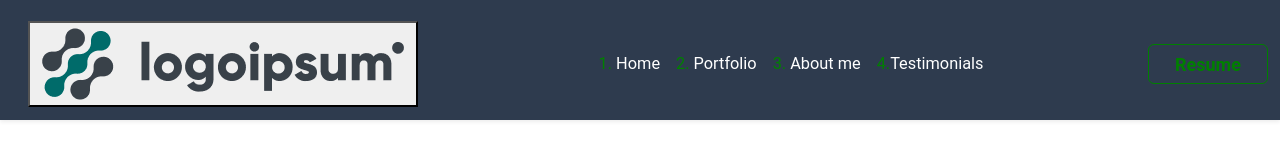
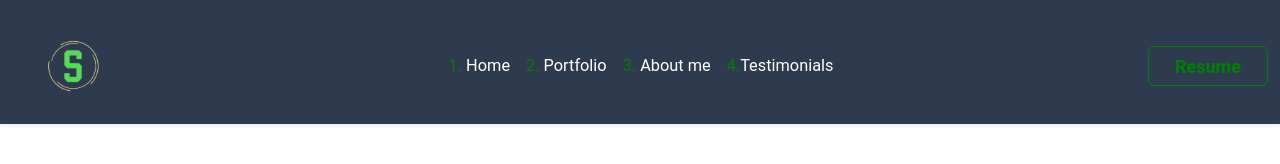
Before and after one commit to SowgataB/V4.-My-Porfolio, a plain HTML site: page Index.html in a window 1280 px wide. Drawn offline with Linux system fonts and the light colour scheme.

Commit message:
logo added

```diff
--- a/Index.html
+++ b/Index.html
@@ -12,7 +12,7 @@
     <nav class="navbar navbar-expand-lg bg-blue shadow-sm">
         <div class="container-fluid mt-2">
             <a class="navbar-brand mx-3">
-                <button><img src="./images/Logo .png" alt="logo" class="img-fluid"></button>
+                <img src="./images/S.png" alt="logo" class="img-fluid">
             </a>
 
             <!-- Navbar Burger Icon -->
--- a/css/custom.css
+++ b/css/custom.css
@@ -23,3 +23,7 @@ span {
     font-family: Roboto;
     font-weight: bold;
 }
+.img-fluid{
+    width: 90px;
+    height: 90px;
+}
```
Also changed, not shown: images/Logo .png (deleted), images/S.png (added).
